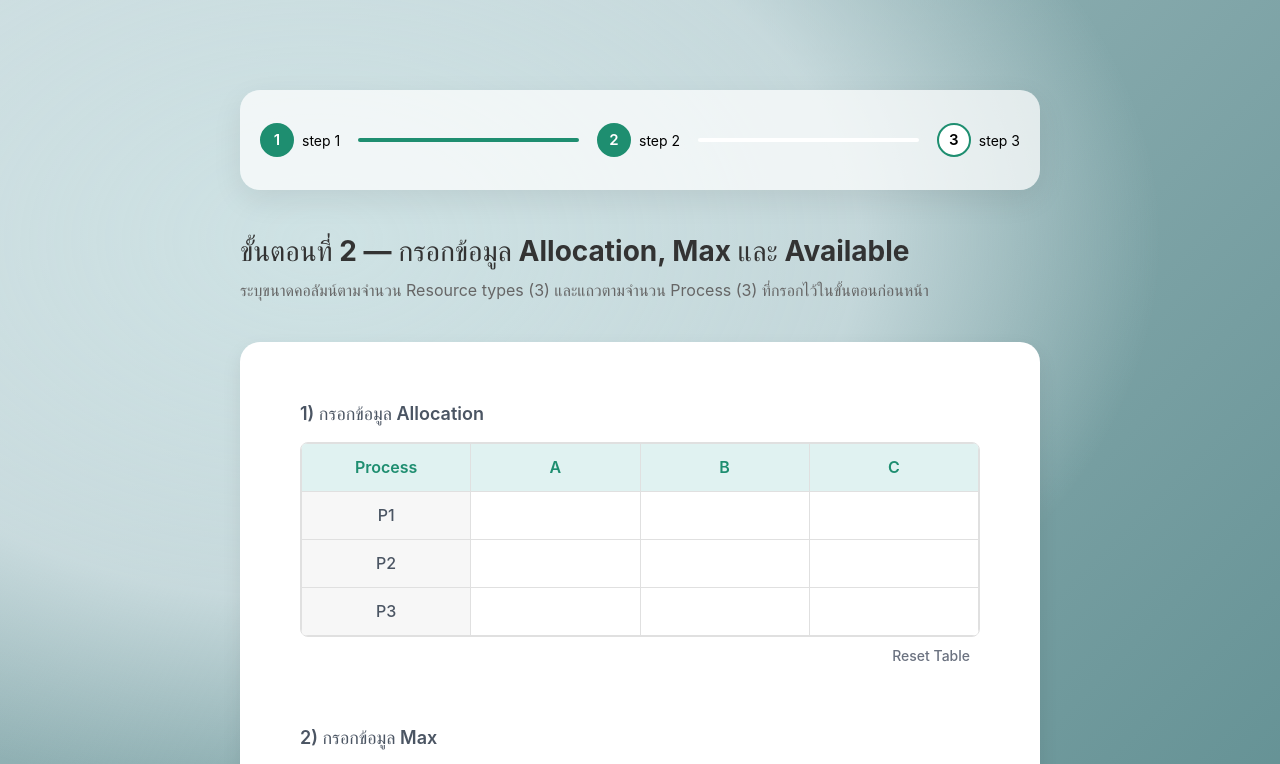
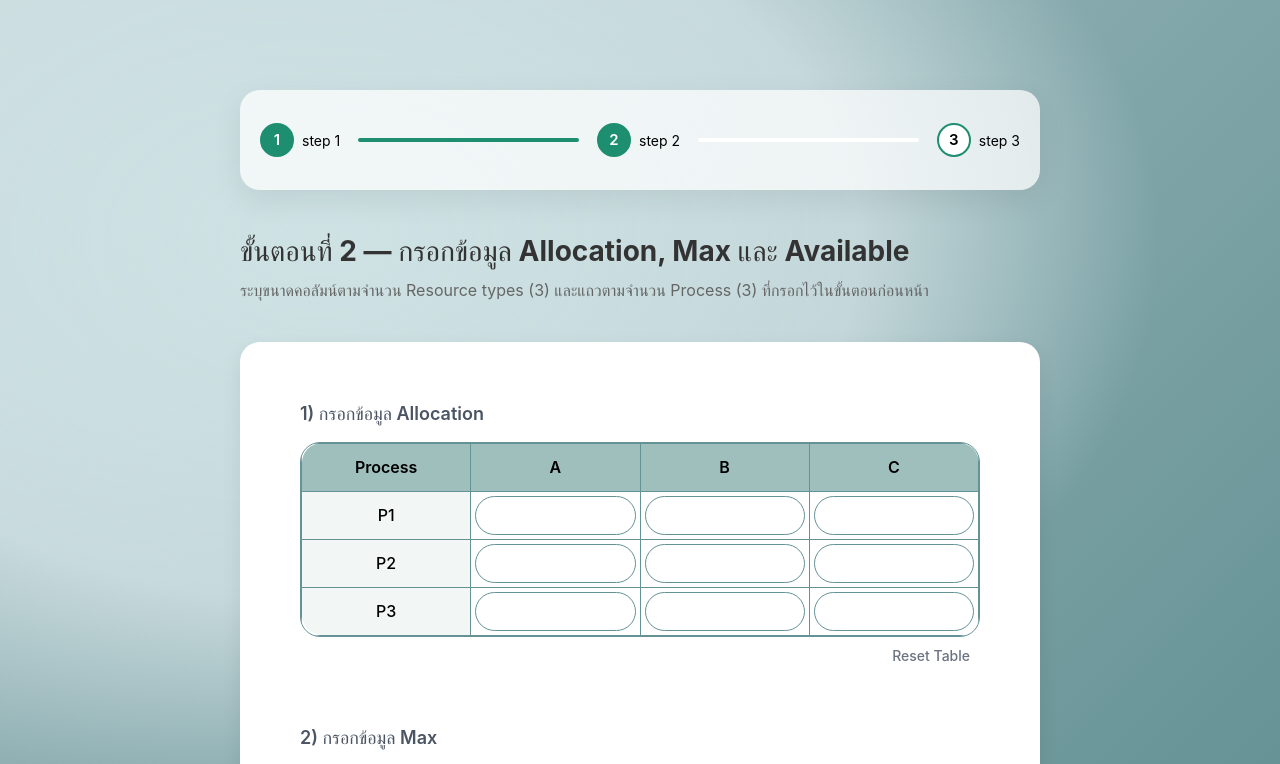
Before and after one commit to pls2s/OS-Project, a React (Vite) app in the folder OS-Project/: page /inputResc in a window 1280 px wide. Shown: the top 764 px of the page. Built offline with nearby package versions, Linux system fonts and the light colour scheme.

Commit message:
แก้ไขตาราง

```diff
--- a/OS-Project/src/components/InputResourcePage.css
+++ b/OS-Project/src/components/InputResourcePage.css
@@ -93,15 +93,16 @@
 .table-container h3 {
     font-size: 18px;
     font-weight: 600;
+
     color: #4b5563;
     margin-bottom: 15px;
     text-align: left;
 }
 
 .resource-table {
-    border: 1px solid #e0e0e0;
-    border-radius: 8px;
-    overflow: hidden; /* เพื่อให้ขอบของตารางเข้ากับ border-radius */
+    border: 1px solid #659295;
+    border-radius: 20px;
+    overflow: hidden;
 }
 
 .resource-table table {
@@ -117,23 +118,26 @@
 }
 
 .resource-table th {
-    background-color: #e0f2f1; /* สีเขียวอ่อน */
-    color: #1e8e70; /* สีเขียวเข้ม */
+    background-color: #9FBFBD;
+    color: #000000;
+    border: 1px solid #659295;
     font-weight: 600;
     height: 48px;
 }
 
 .resource-table td {
+    border: 1px solid #659295;
     height: 48px;
     background-color: #ffffff;
-    padding: 4px; /* เพิ่ม padding รอบ input */
+    padding: 4px;
 }
 
 /* Process Column (แถว P1, P2, ...) */
 .resource-table td:first-child:not(.available-table td) {
-    background-color: #f7f7f7;
+    background-color: #F2F7F6;
+    border: 1px solid #659295;
     font-weight: 500;
-    color: #4b5563;
+    color: #000000;
 }
 
 /* Input Field inside Table */
@@ -141,12 +145,14 @@
     width: 100%;
     height: 100%;
     box-sizing: border-box;
-    border: 1px solid transparent; /* ใช้ border ใส */
+    border: 1px solid #659295;
     border-radius: 4px;
     text-align: center;
     font-size: 16px;
     font-weight: 500;
     outline: none;
+    border-radius: 20px;
+    background-color: #ffffff;
     transition: border-color 0.2s;
 }
 
@@ -165,7 +171,21 @@
     transition: color 0.2s;
     padding-right: 10px;
 }
-
+.resource-table th:first-child {
+    border-top-left-radius: 20px;
+}
+/* มุมขวาบน */
+.resource-table th:last-child {
+    border-top-right-radius: 20px;
+}
+/* มุมซ้ายล่าง */
+.resource-table tr:last-child td:first-child {
+    border-bottom-left-radius: 20px;
+}
+/* มุมขวาล่าง */
+.resource-table tr:last-child td:last-child {
+    border-bottom-right-radius: 20px;
+}
 .reset-link:hover {
     color: #1e8e70;
 }
```
